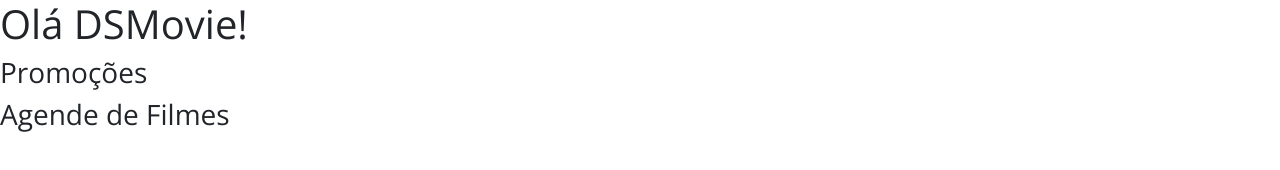
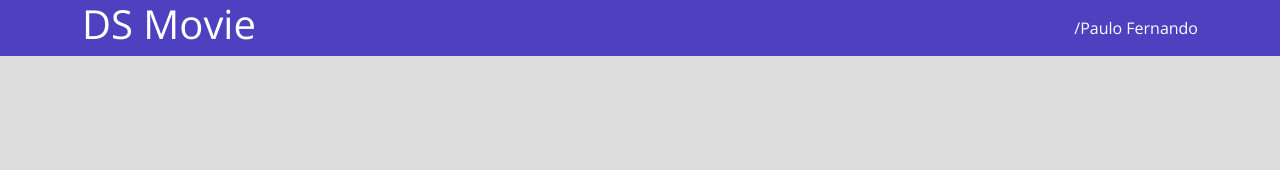
Before and after one commit to PauloFCM19/DSmovie, a plain HTML site: page index.html in a window 1280 px wide. Drawn offline with nearby package versions, Linux system fonts and the light colour scheme.

Commit message:
Barra superior parte 1

```diff
--- a/css/styles.css
+++ b/css/styles.css
@@ -1,5 +1,27 @@
 @import url('https://fonts.googleapis.com/css2?family=Open+Sans:wght@300;400;700&display=swap');
 
 *{
+    box-sizing: border-box;
     font-family: 'Open Sans', sans-serif;
 }
+
+html, body{
+    background-color: #ddd;
+}
+
+header{
+    background-color: #4D41C0;
+    color: #FFFFFF;
+}
+
+nav{
+    display: flex;
+    align-items: center;
+    justify-content: space-between;
+}
+
+a, a:hover {
+    text-decoration: none;
+    color: unset;
+
+}
--- a/index.html
+++ b/index.html
@@ -15,9 +15,12 @@
 </head>
 <body>
 
-    <h1>Olá DSMovie!</h1>
-    <h3>Promoções</h3>
-    <h3>Agende de Filmes</h3>
+    <header>
+        <nav class="container">
+             <h1>DS Movie</h1>
+             <a href="https://github.com/PauloFCM19">/Paulo Fernando</a>
+        </nav>
+    </header>
 
 
 
```
